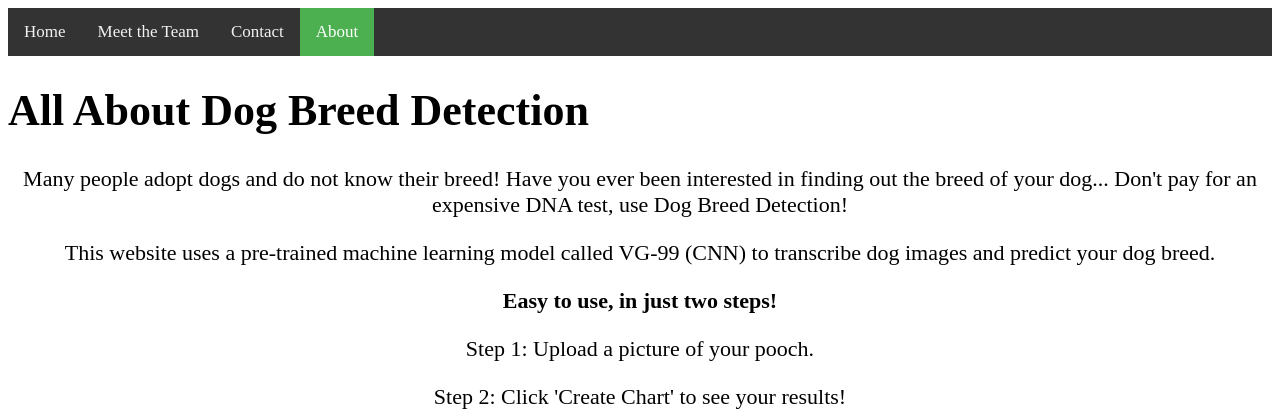
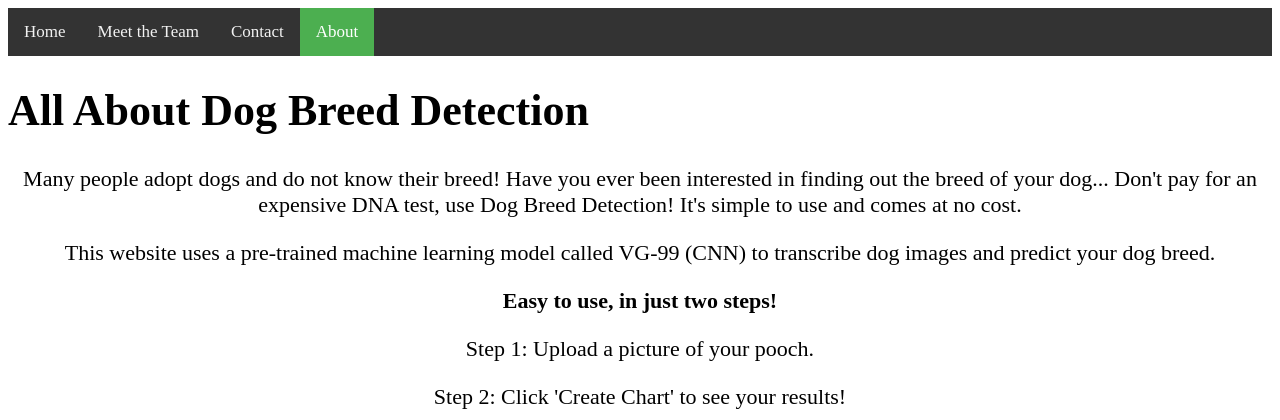
Before and after one commit to katelynburke/dog_breed_detection, a Flask app: page /about in a window 1280 px wide. Shown: the top 420 px of the page. Run offline with Flask 2, Linux system fonts and the light colour scheme; some libraries are stand-ins or nearby versions; some web fonts are replaced.

Commit message:
fixing about page

```diff
--- a/templates/about.html
+++ b/templates/about.html
@@ -44,7 +44,7 @@ body {
     <!-- Script for app.js -->
     <script type="application/javascript" src="../static/js/app.js"></script>
 
-    <div style="text-align:center">Many people adopt dogs and do not know their breed! Have you ever been interested in finding out the breed of your dog... Don't pay for an expensive DNA test, use Dog Breed Detection!</p>
+    <div style="text-align:center">Many people adopt dogs and do not know their breed! Have you ever been interested in finding out the breed of your dog... Don't pay for an expensive DNA test, use Dog Breed Detection! It's simple to use and comes at no cost.</p>
         <p>This website uses a pre-trained machine learning model called VG-99 (CNN) to transcribe dog images and predict your dog breed.</p>
  <p><b>Easy to use, in just two steps!</b></p>
 
```
